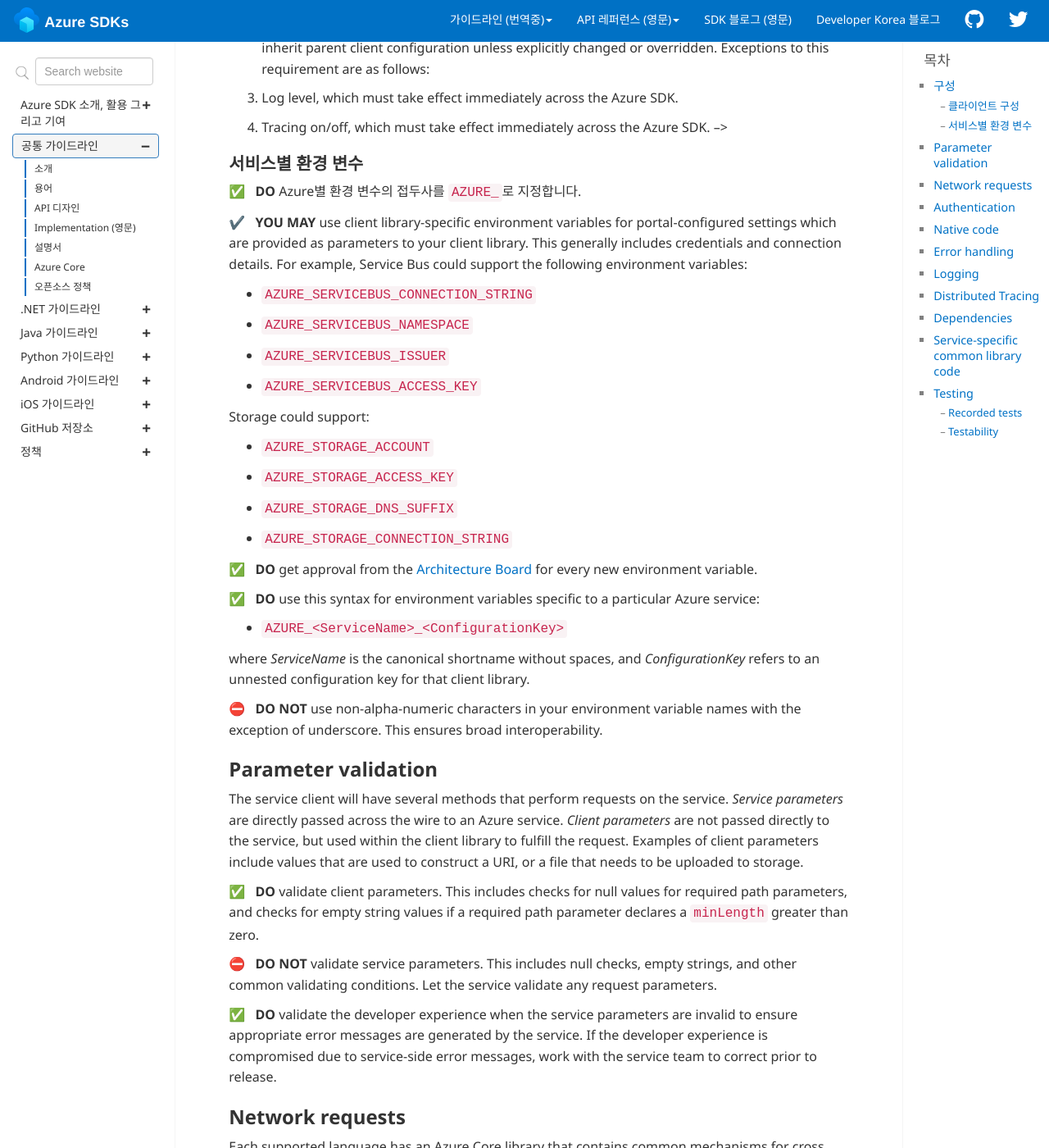
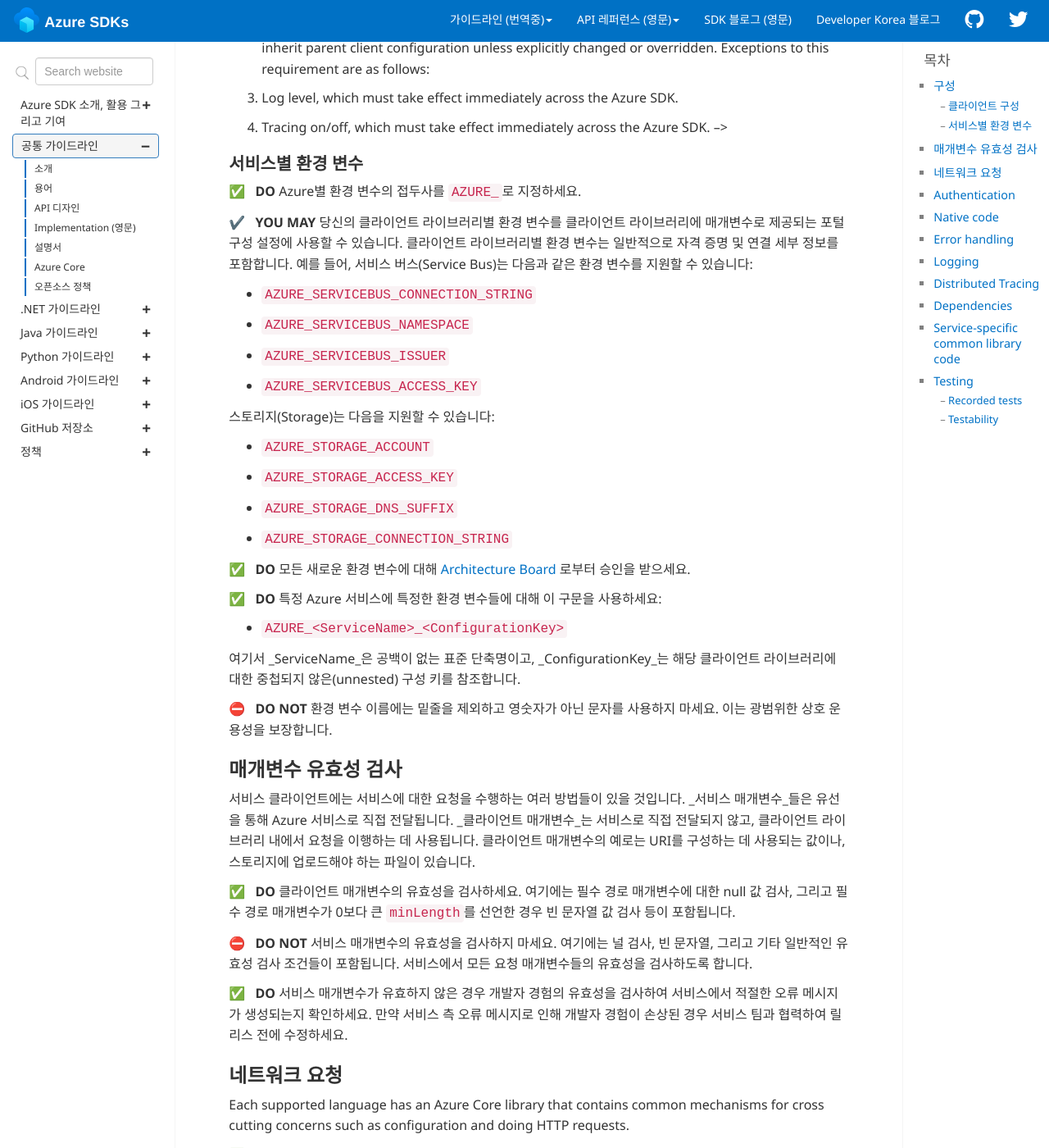
Before and after one commit to Azure/azure-sdk-korean, a Jekyll site: the page built from docs/general/implementation.md, in a window 1280 px wide and 1400 px high, scrolled down 699 px. Shown: the whole window at 82% size. Built offline with Jekyll 4.4.1, drawn with Linux system fonts in a browser that asks for light colours; comment, search, counter and statistics services are not loaded.

Commit message:
Done : ... - Parameter validation

```diff
--- a/docs/general/implementation.md
+++ b/docs/general/implementation.md
@@ -45,43 +45,79 @@ change behavior based on configuration changes that occur after the client is co
 
 ### 서비스별 환경 변수
 
-{% include requirement/MUST id="general-config-envvars-prefix" %} Azure별 환경 변수의 접두사를 `AZURE_`로 지정합니다.
+{% include requirement/MUST id="general-config-envvars-prefix" %} Azure별 환경 변수의 접두사를 `AZURE_`로 지정하세요.
 
-{% include requirement/MAY id="general-config-envvars-use-client-specific" %} use client library-specific environment variables for portal-configured settings which are provided as parameters to your client library. This generally includes credentials and connection details. For example, Service Bus could support the following environment variables:
+{% include requirement/MAY id="general-config-envvars-use-client-specific" %} 당신의 클라이언트 라이브러리별 환경 변수를 클라이언트 라이브러리에 매개변수로 제공되는 포털 구성 설정에 사용할 수 있습니다. 클라이언트 라이브러리별 환경 변수는 일반적으로 자격 증명 및 연결 세부 정보를 포함합니다. 예를 들어, 서비스 버스(Service Bus)는 다음과 같은 환경 변수를 지원할 수 있습니다:
+<!--
+YOU MAY use client library-specific environment variables for portal-configured settings which are provided as parameters to your client library. This generally includes credentials and connection details. For example, Service Bus could support the following environment variables:
+-->
 
 * `AZURE_SERVICEBUS_CONNECTION_STRING`
 * `AZURE_SERVICEBUS_NAMESPACE`
 * `AZURE_SERVICEBUS_ISSUER`
 * `AZURE_SERVICEBUS_ACCESS_KEY`
 
-Storage could support:
+스토리지(Storage)는 다음을 지원할 수 있습니다:
 
 * `AZURE_STORAGE_ACCOUNT`
 * `AZURE_STORAGE_ACCESS_KEY`
 * `AZURE_STORAGE_DNS_SUFFIX`
 * `AZURE_STORAGE_CONNECTION_STRING`
 
-{% include requirement/MUST id="general-config-envvars-get-approval" %} get approval from the [Architecture Board] for every new environment variable.
+{% include requirement/MUST id="general-config-envvars-get-approval" %} 모든 새로운 환경 변수에 대해 [Architecture Board] 로부터 승인을 받으세요.
+<!--
+get approval from the [Architecture Board] for every new environment variable.
+ -->
 
-{% include requirement/MUST id="general-config-envvars-format" %} use this syntax for environment variables specific to a particular Azure service:
+{% include requirement/MUST id="general-config-envvars-format" %} 특정 Azure 서비스에 특정한 환경 변수들에 대해 이 구문을 사용하세요:
+<!--
+use this syntax for environment variables specific to a particular Azure service:
+ -->
 
 * `AZURE_<ServiceName>_<ConfigurationKey>`
 
+여기서 _ServiceName_은 공백이 없는 표준 단축명이고, _ConfigurationKey_는 해당 클라이언트 라이브러리에 대한 중첩되지 않은(unnested) 구성 키를 참조합니다.
+<!--
 where _ServiceName_ is the canonical shortname without spaces, and _ConfigurationKey_ refers to an unnested configuration key for that client library.
+ -->
 
-{% include requirement/MUSTNOT id="general-config-envvars-posix-compatible" %} use non-alpha-numeric characters in your environment variable names with the exception of underscore. This ensures broad interoperability.
+{% include requirement/MUSTNOT id="general-config-envvars-posix-compatible" %} 환경 변수 이름에는 밑줄을 제외하고 영숫자가 아닌 문자를 사용하지 마세요. 이는 광범위한 상호 운용성을 보장합니다.
+<!--
+use non-alpha-numeric characters in your environment variable names with the exception of underscore. This ensures broad interoperability.
+ -->
 
-## Parameter validation
+## 매개변수 유효성 검사
+<!--
+Parameter validation
+ -->
 
+서비스 클라이언트에는 서비스에 대한 요청을 수행하는 여러 방법들이 있을 것입니다. _서비스 매개변수_들은 유선을 통해 Azure 서비스로 직접 전달됩니다. _클라이언트 매개변수_는 서비스로 직접 전달되지 않고, 클라이언트 라이브러리 내에서 요청을 이행하는 데 사용됩니다. 클라이언트 매개변수의 예로는 URI를 구성하는 데 사용되는 값이나, 스토리지에 업로드해야 하는 파일이 있습니다.
+<!-- 검토 필요한 번역 사항
+    - "across the wire" => 정말 "유선을 통해"라는 의미인가?
+ -->
+<!--
 The service client will have several methods that perform requests on the service.  _Service parameters_ are directly passed across the wire to an Azure service.  _Client parameters_ are not passed directly to the service, but used within the client library to fulfill the request.  Examples of client parameters include values that are used to construct a URI, or a file that needs to be uploaded to storage.
+ -->
 
-{% include requirement/MUST id="general-params-client-validation" %} validate client parameters.  This includes checks for null values for required path parameters, and checks for empty string values if a required path parameter declares a `minLength` greater than zero.
+{% include requirement/MUST id="general-params-client-validation" %} 클라이언트 매개변수의 유효성을 검사하세요. 여기에는 필수 경로 매개변수에 대한 null 값 검사, 그리고 필수 경로 매개변수가 0보다 큰 `minLength`를 선언한 경우 빈 문자열 값 검사 등이 포함됩니다.
+ <!--
+validate client parameters. This includes checks for null values for required path parameters, and checks for empty string values if a required path parameter declares a `minLength` greater than zero.
+ -->
 
-{% include requirement/MUSTNOT id="general-params-server-validation" %} validate service parameters.  This includes null checks, empty strings, and other common validating conditions. Let the service validate any request parameters.
+{% include requirement/MUSTNOT id="general-params-server-validation" %} 서비스 매개변수의 유효성을 검사하지 마세요. 여기에는 널 검사, 빈 문자열, 그리고 기타 일반적인 유효성 검사 조건들이 포함됩니다. 서비스에서 모든 요청 매개변수들의 유효성을 검사하도록 합니다.
+ <!--
+validate service parameters. This includes null checks, empty strings, and other common validating conditions. Let the service validate any request parameters.
+ -->
 
-{% include requirement/MUST id="general-params-check-devex" %} validate the developer experience when the service parameters are invalid to ensure appropriate error messages are generated by the service.  If the developer experience is compromised due to service-side error messages, work with the service team to correct prior to release.
+{% include requirement/MUST id="general-params-check-devex" %} 서비스 매개변수가 유효하지 않은 경우 개발자 경험의 유효성을 검사하여 서비스에서 적절한 오류 메시지가 생성되는지 확인하세요. 만약 서비스 측 오류 메시지로 인해 개발자 경험이 손상된 경우 서비스 팀과 협력하여 릴리스 전에 수정하세요.
+ <!--
+ validate the developer experience when the service parameters are invalid to ensure appropriate error messages are generated by the service. If the developer experience is compromised due to service-side error messages, work with the service team to correct prior to release.
+ -->
 
-## Network requests
+## 네트워크 요청
+ <!--
+ Network requests
+ -->
 
 Each supported language has an Azure Core library that contains common mechanisms for cross cutting concerns such as configuration and doing HTTP requests.
 
```
